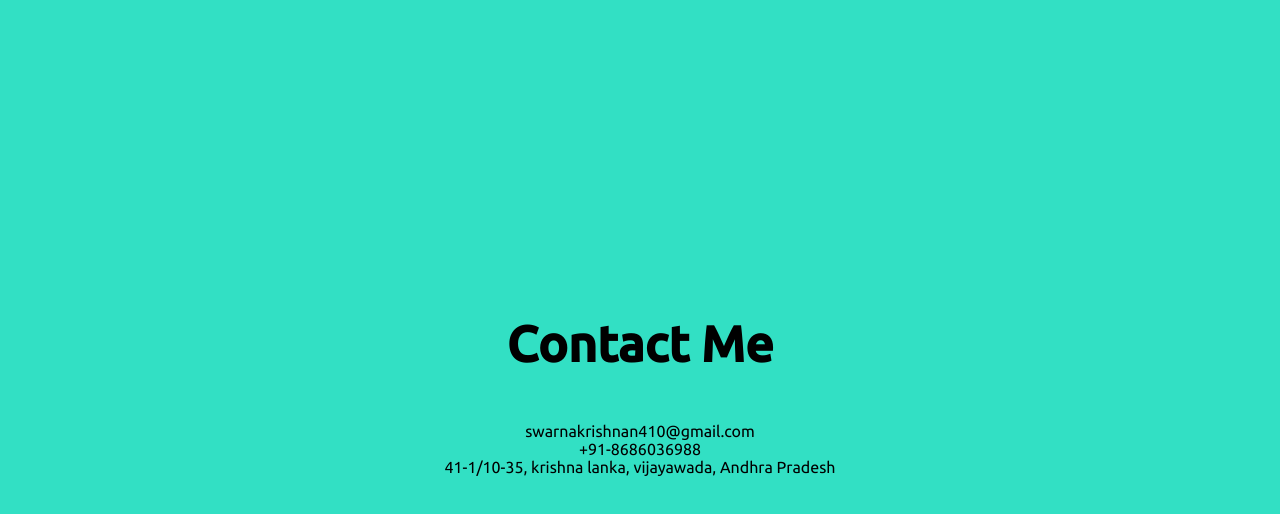
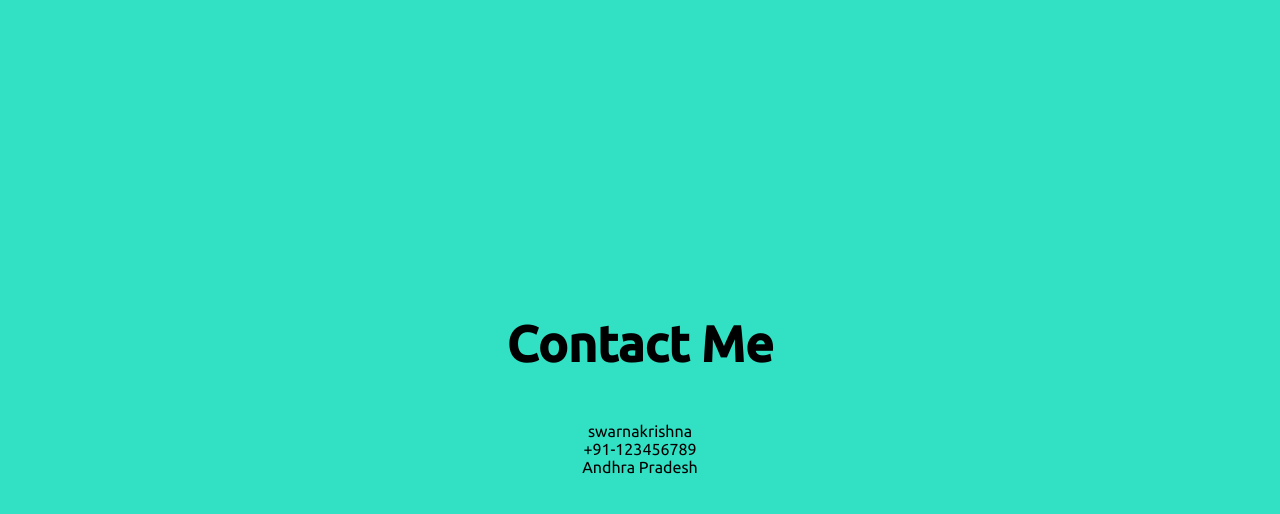
Before and after one commit to swarnakrishnan/Basic-Protfolio-website, a plain HTML site: page index.html in a window 1280 px wide. Shown: the part 4022-4536 px from the top of the page. Drawn offline with Linux system fonts and the light colour scheme.

Commit message:
Update index.html

```diff
--- a/index.html
+++ b/index.html
@@ -103,9 +103,9 @@
            <div class="inner">
 		<h1>Contact Me</h1>
 		<p>
-			swarnakrishnan410@gmail.com<br>
-			+91-8686036988<br>
-			41-1/10-35, krishna lanka, vijayawada, Andhra Pradesh<br>
+			swarnakrishna<br>
+			+91-123456789<br>
+			Andhra Pradesh<br>
         </p>
         </div>
 	</section>
```
